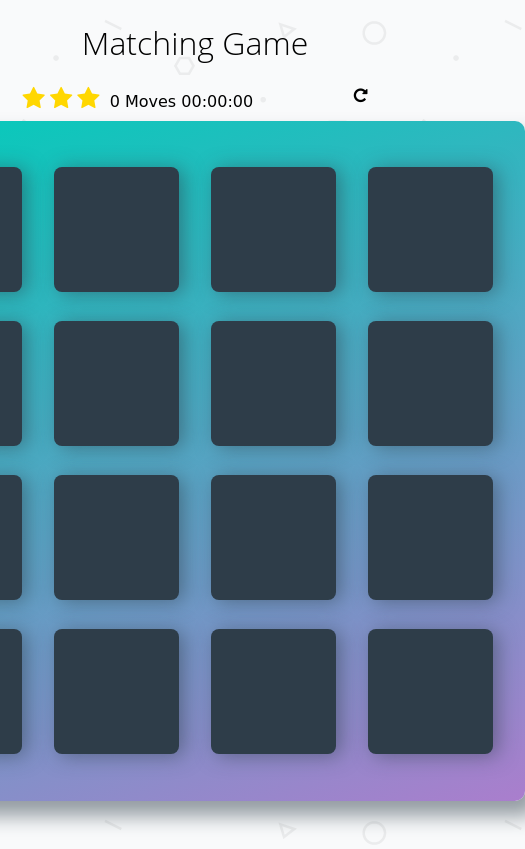
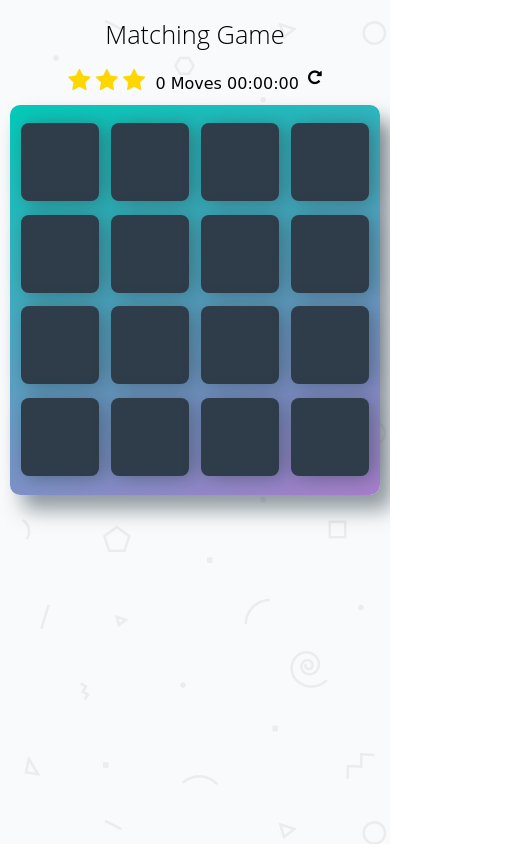
Before and after one commit to GeorgiSap/memory-game, a plain HTML site: page index.html in a window 390 px wide. Shown: the whole page, 525 px wide, since content can reach past the window. Drawn offline with Linux system fonts and the light colour scheme; a web font is replaced by a local one.

Commit message:
Added responsiveness

```diff
--- a/css/app.css
+++ b/css/app.css
@@ -31,6 +31,7 @@ body {
 h1 {
     font-family: 'Open Sans', sans-serif;
     font-weight: 300;
+    font-size: 6.5vw;
 }
 
 /*
@@ -38,10 +39,10 @@ h1 {
 */
 
 .deck {
-    width: 660px;
-    min-height: 680px;
+    width: 95%;
+    height: 100vw;
+    padding: 3vw;
     background: linear-gradient(160deg, #02ccba 0%, #aa7ecd 100%);
-    padding: 32px;
     border-radius: 10px;
     box-shadow: 12px 15px 20px 0 rgba(46, 61, 73, 0.5);
     display: flex;
@@ -52,8 +53,8 @@ h1 {
 }
 
 .deck .card {
-    height: 125px;
-    width: 125px;
+    height: 20vw;
+    width: 20vw;
     background: #2e3d49;
     font-size: 0;
     color: #ffffff;
@@ -87,8 +88,9 @@ h1 {
 
 .score-panel {
     text-align: left;
-    width: 345px;
-    margin-bottom: 10px;
+    width: 65%;
+    margin-bottom: 3vw;
+    font-size: 4.4vw;
 }
 
 .score-panel .stars {
@@ -181,3 +183,36 @@ h1 {
 .clear {
     clear: both;
 }
+
+/*
+* Media queries
+*/
+
+@media screen and (min-width: 700px) {
+    .deck {
+        width: 660px;
+        height: 680px;
+        padding: 32px;
+    }
+    .deck .card {
+      height: 125px;
+      width: 125px;
+    }
+    .score-panel {
+        text-align: left;
+        width: 345px;
+        margin-bottom: 10px;
+    }
+}
+
+@media screen and (min-width: 480px) {
+    h1 {
+        font-size: 32px;
+    }
+}
+
+@media screen and (min-width: 360px) {
+    .score-panel {
+        font-size: 1em;
+    }
+}
```
